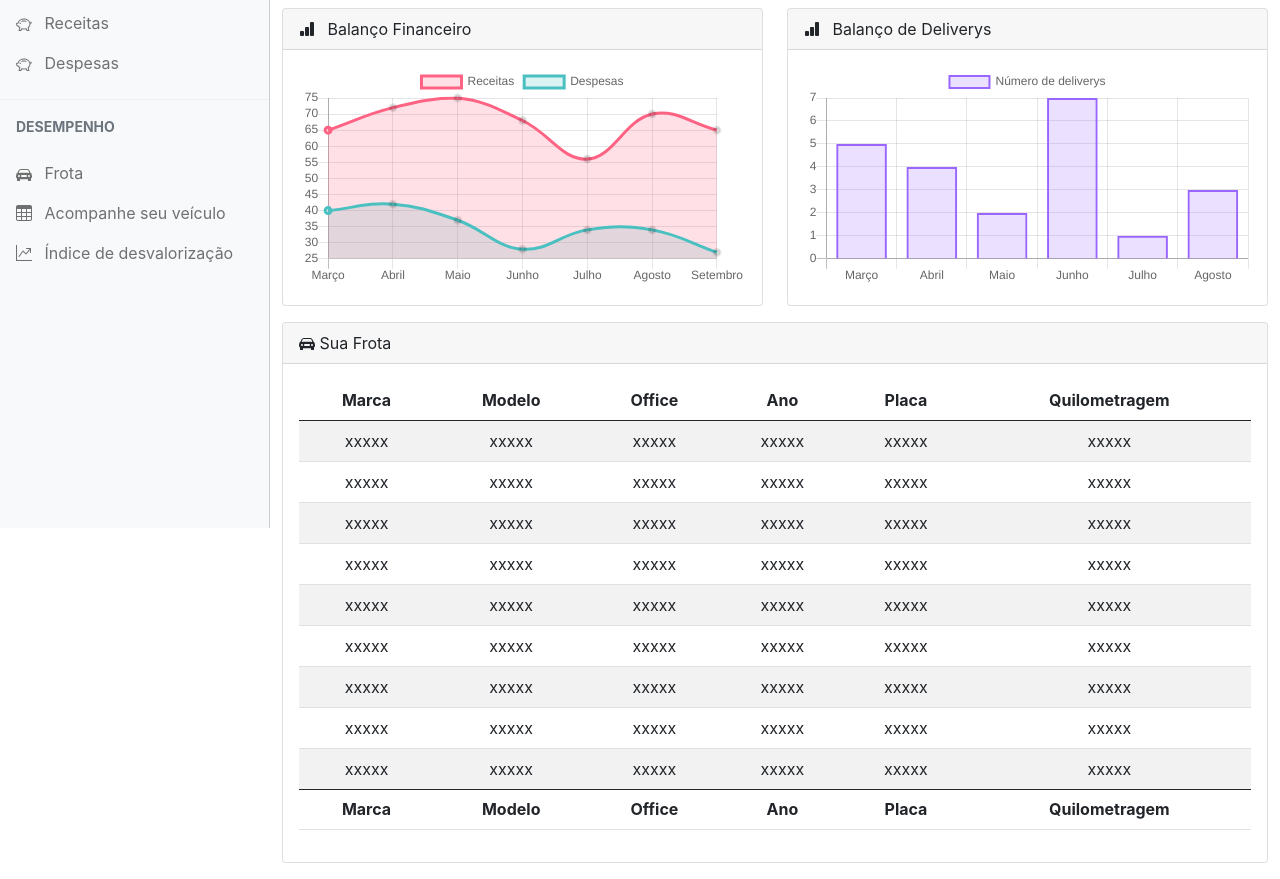
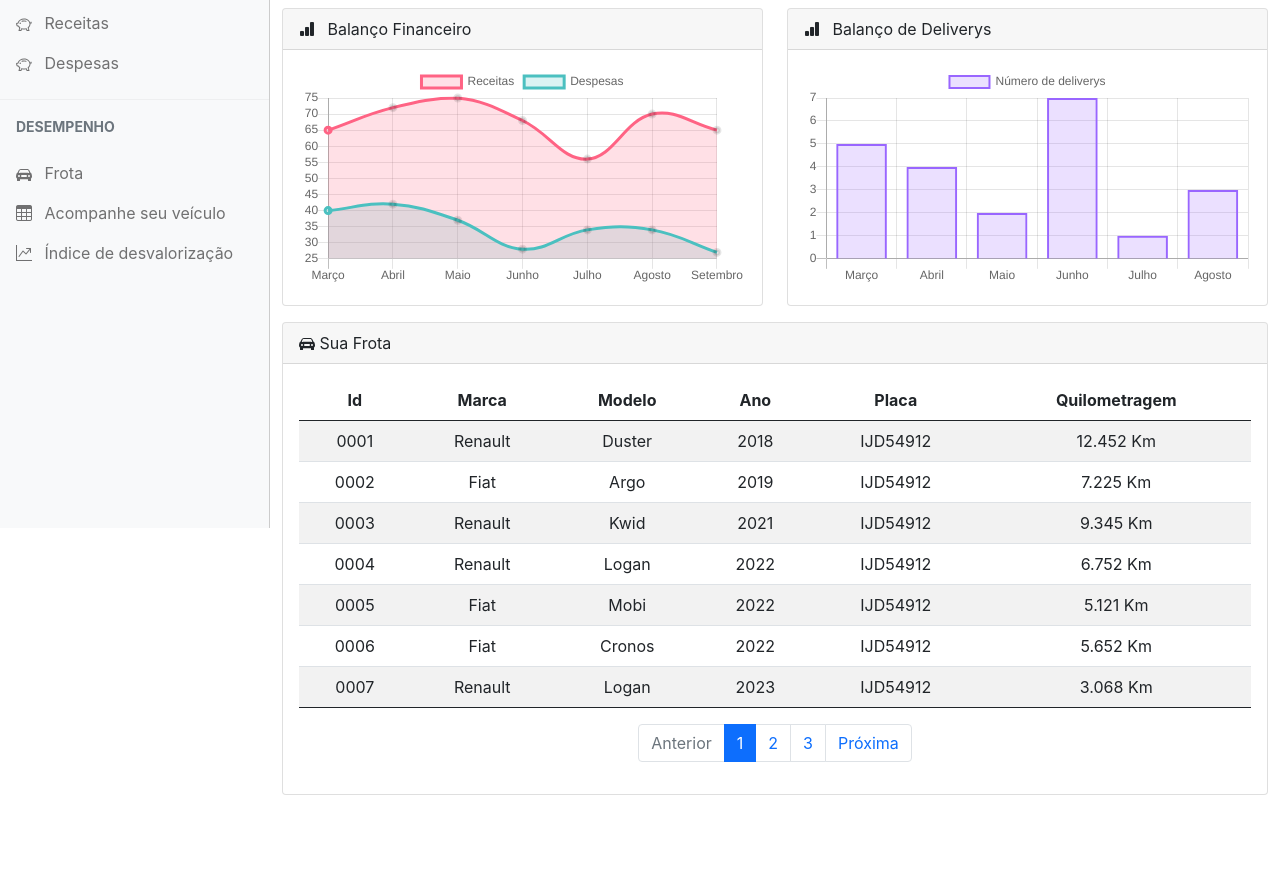
Before and after one commit to pedrokli/CarDelivery, a plain HTML site: page index.html in a window 1280 px wide. Shown: the part 272-1151 px from the top of the page. After the commit the page ends 1083 px from the top, so only its background shows below. Drawn offline with nearby package versions, Linux system fonts and the light colour scheme.

Commit message:
tabela da frota atualizada

```diff
--- a/index.html
+++ b/index.html
@@ -304,9 +304,9 @@
                   >
                     <thead>
                       <tr>
+                        <th>Id</th>
                         <th>Marca</th>
                         <th>Modelo</th>
-                        <th>Office</th>
                         <th>Ano</th>
                         <th>Placa</th>
                         <th>Quilometragem</th>
@@ -314,90 +314,79 @@
                     </thead>
                     <tbody>
                       <tr>
-                        <td>xxxxx</td>
-                        <td>xxxxx</td>
-                        <td>xxxxx</td>
-                        <td>xxxxx</td>
-                        <td>xxxxx</td>
-                        <td>xxxxx</td>
+                        <td>0001</td>
+                        <td>Renault</td>
+                        <td>Duster</td>
+                        <td>2018</td>
+                        <td>IJD54912</td>
+                        <td>12.452 Km</td>
                       </tr>
                       <tr>
-                        <td>xxxxx</td>
-                        <td>xxxxx</td>
-                        <td>xxxxx</td>
-                        <td>xxxxx</td>
-                        <td>xxxxx</td>
-                        <td>xxxxx</td>
+                        <td>0002</td>
+                        <td>Fiat</td>
+                        <td>Argo</td>
+                        <td>2019</td>
+                        <td>IJD54912</td>
+                        <td>7.225 Km</td>
                       </tr>
                       <tr>
-                        <td>xxxxx</td>
-                        <td>xxxxx</td>
-                        <td>xxxxx</td>
-                        <td>xxxxx</td>
-                        <td>xxxxx</td>
-                        <td>xxxxx</td>
+                        <td>0003</td>
+                        <td>Renault</td>
+                        <td>Kwid</td>
+                        <td>2021</td>
+                        <td>IJD54912</td>
+                        <td>9.345 Km</td>
                       </tr>
                       <tr>
-                        <td>xxxxx</td>
-                        <td>xxxxx</td>
-                        <td>xxxxx</td>
-                        <td>xxxxx</td>
-                        <td>xxxxx</td>
-                        <td>xxxxx</td>
+                        <td>0004</td>
+                        <td>Renault</td>
+                        <td>Logan</td>
+                        <td>2022</td>
+                        <td>IJD54912</td>
+                        <td>6.752 Km</td>
                       </tr>
                       <tr>
-                        <td>xxxxx</td>
-                        <td>xxxxx</td>
-                        <td>xxxxx</td>
-                        <td>xxxxx</td>
-                        <td>xxxxx</td>
-                        <td>xxxxx</td>
+                        <td>0005</td>
+                        <td>Fiat</td>
+                        <td>Mobi</td>
+                        <td>2022</td>
+                        <td>IJD54912</td>
+                        <td>5.121 Km</td>
                       </tr>
                       <tr>
-                        <td>xxxxx</td>
-                        <td>xxxxx</td>
-                        <td>xxxxx</td>
-                        <td>xxxxx</td>
-                        <td>xxxxx</td>
-                        <td>xxxxx</td>
+                        <td>0006</td>
+                        <td>Fiat</td>
+                        <td>Cronos</td>
+                        <td>2022</td>
+                        <td>IJD54912</td>
+                        <td>5.652 Km</td>
                       </tr>
                       <tr>
-                        <td>xxxxx</td>
-                        <td>xxxxx</td>
-                        <td>xxxxx</td>
-                        <td>xxxxx</td>
-                        <td>xxxxx</td>
-                        <td>xxxxx</td>
-                      </tr>
-                      <tr>
-                        <td>xxxxx</td>
-                        <td>xxxxx</td>
-                        <td>xxxxx</td>
-                        <td>xxxxx</td>
-                        <td>xxxxx</td>
-                        <td>xxxxx</td>
-                      </tr>
-                      <tr>
-                        <td>xxxxx</td>
-                        <td>xxxxx</td>
-                        <td>xxxxx</td>
-                        <td>xxxxx</td>
-                        <td>xxxxx</td>
-                        <td>xxxxx</td>
+                        <td>0007</td>
+                        <td>Renault</td>
+                        <td>Logan</td>
+                        <td>2023</td>
+                        <td>IJD54912</td>
+                        <td>3.068 Km</td>
                       </tr>
                     </tbody>
-                    <tfoot>
-                      <tr>
-                        <tr>
-                          <th>Marca</th>
-                          <th>Modelo</th>
-                          <th>Office</th>
-                          <th>Ano</th>
-                          <th>Placa</th>
-                          <th>Quilometragem</th>
-                          </tr>
-                    </tfoot>
+                    <tfoot></tfoot>
                   </table>
+                  <!-- Páginas -->
+                  <nav aria-label="...">
+                    <ul class="pagination justify-content-center">
+                      <li class="page-item disabled">
+                        <a class="page-link">Anterior</a>
+                      </li>
+                      <li class="page-item active"><a class="page-link" href="#">1</a></li>
+                      <li class="page-item"><a class="page-link" href="#">2</a></li>
+                      <li class="page-item"><a class="page-link" href="#">3</a></li>
+                      <li class="page-item">
+                        <a class="page-link" href="#">Próxima</a>
+                      </li>
+                    </ul>
+                  </nav>
+                  <!-- Páginas -->
                 </div>
               </div>
             </div>
```
Also changed, not shown: assets/pages/infoVeiculo.html (+1 -11 lines).
